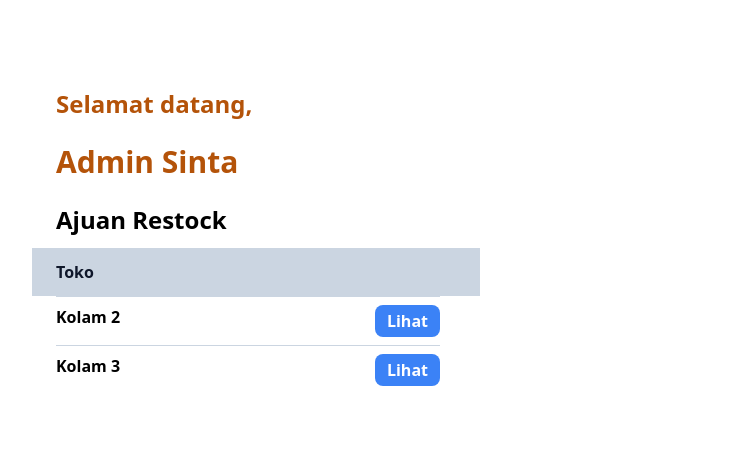
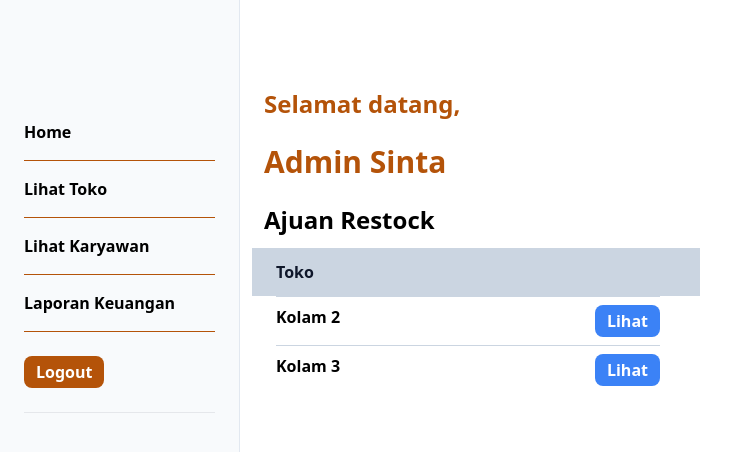
Before and after one commit to MonicaDavita/sinta-store-next, a Next.js app: page /home in a window 1280 px wide. Shown: the top 452 px of the page, without its empty margins (0-739 px from the left). Built offline with nearby package versions, Linux system fonts and the light colour scheme.

Commit message:
add sidenavbar feature

```diff
--- a/package.json
+++ b/package.json
@@ -9,9 +9,12 @@
     "lint": "next lint"
   },
   "dependencies": {
+    "@headlessui/react": "^1.7.4",
+    "@heroicons/react": "^2.0.13",
     "next": "13.0.0",
     "react": "18.2.0",
-    "react-dom": "18.2.0"
+    "react-dom": "18.2.0",
+    "react-icons": "^4.7.1"
   },
   "devDependencies": {
     "@types/node": "18.11.7",
--- a/pages/components/sidebar.js
+++ b/pages/components/sidebar.js
@@ -0,0 +1,29 @@
+import { Disclosure } from "@headlessui/react";
+import React from "react";
+import { GiHamburgerMenu } from "react-icons/gi";
+
+function sidebar(){
+    return(
+        <div>
+            <Disclosure as = "nav">
+            <Disclosure.Button className="absolute top-4 right-4 inline-flex items-center peer justify-center rounded-md p-2 text-gray-900 hover:text-white focus:outline-none focus:ring-2 focus:ring-inset focus:rind-white group hover:bg-gray-900">
+                <GiHamburgerMenu className="block md:hidden h-6 w-6" aria-hidden="true"></GiHamburgerMenu>
+            </Disclosure.Button>
+            <div className="p-6 w-1/2 h-screen bg-slate-50 z-20 fixed top-0 -left-96 lg:w-60 lg:left-0 peer-focus:left-0 peer:transition ease-out delay-150 duration-200 border-r border-slate-200">
+            <svg xmlns="http://www.w3.org/2000/svg" fill="none" viewBox="0 0 24 24" strokeWidth={1.5} stroke="currentColor" className="md:hidden w-6 h-6 mt-20">
+            <path strokeLinecap="round" strokeLinejoin="round" d="M6 18L18 6M6 6l12 12" />
+            </svg>
+                <div className="text-base text-left cursor-pointer font-bold text-black border-b mt-20">
+                    <h1 className="border-b border-amber-700 pt-4 pb-4">Home</h1>
+                    <h1 className="border-b border-amber-700 pt-4 pb-4">Lihat Toko</h1>
+                    <h1 className="border-b border-amber-700 pt-4 pb-4">Lihat Karyawan</h1>
+                    <h1 className="border-b border-amber-700 pt-4 pb-4">Laporan Keuangan</h1>
+                    <button className="mt-6 mb-6 pt-1 pb-1 pr-3 pl-3 rounded-lg bg-amber-700 text-white">Logout</button>
+                </div>
+            </div>
+            </Disclosure>
+        </div>
+    )
+}
+
+export default sidebar;
--- a/pages/home.js
+++ b/pages/home.js
@@ -1,7 +1,9 @@
+import Sidebar from "./components/sidebar";
 
 export default function homeAdmin() {
     return (
-        <div className="min-h-full h-screen justify-left py-6 sm:px-6 lg:px-8 mt-10">
+
+        <div className="min-h-full h-screen justify-right py-6 sm:ml-40 lg:ml-60 mt-10">
             <div className="max-w-md w-full space-y-6">
                 <h3 className="ml-6 mt-6 text-justify text-2xl font-extrabold text-amber-700">
                     Selamat datang,
@@ -13,9 +15,9 @@ export default function homeAdmin() {
                     Ajuan Restock
                 </h4>
             </div>
-            <div className="pt-3 pb-3 text-justify text-1xl font-bold max-w-md w-full divide-y divide-slate-300">
+            <div className="md:ml-3 pt-3 pb-3 text-justify text-1xl font-bold max-w-md w-full divide-y divide-slate-300">
                 <div className=" bg-slate-300 pt-3 pb-3">
-                    <h4 className="ml-6  text-slate-900">
+                    <h4 className="ml-6 text-slate-900">
                         Toko
                     </h4>
                 </div>
@@ -32,6 +34,7 @@ export default function homeAdmin() {
                     </button>
                 </div>
             </div>
+            <Sidebar />
         </div>
     )
 }
```
Also changed, not shown: pages/Login.js (+5 -5 lines), pages/Signup.js (+4 -4 lines), pages/components/FormAction.js (renamed from pages/FormAction.js), pages/components/FormExtra.js (renamed from pages/FormExtra.js), pages/components/Header.js (renamed from pages/Header.js), pages/components/Input.js (renamed from pages/Input.js), pages/constants/formFields.js (renamed from pages/formFields.js), 1 other file (tests, documents, lock files or other folders).
